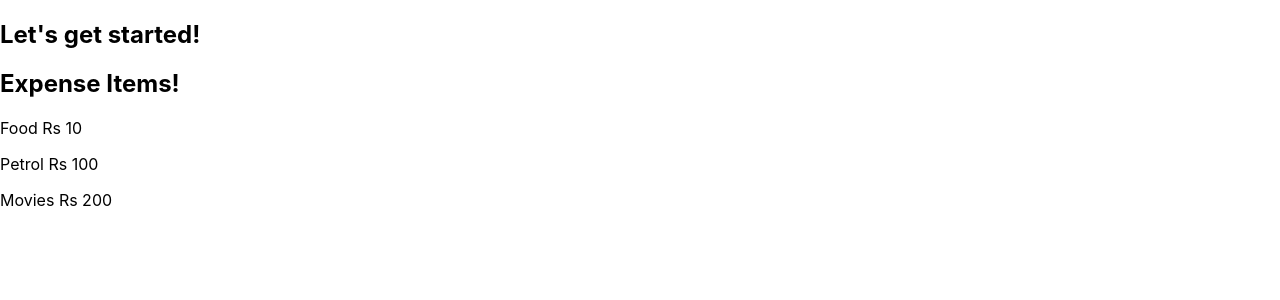
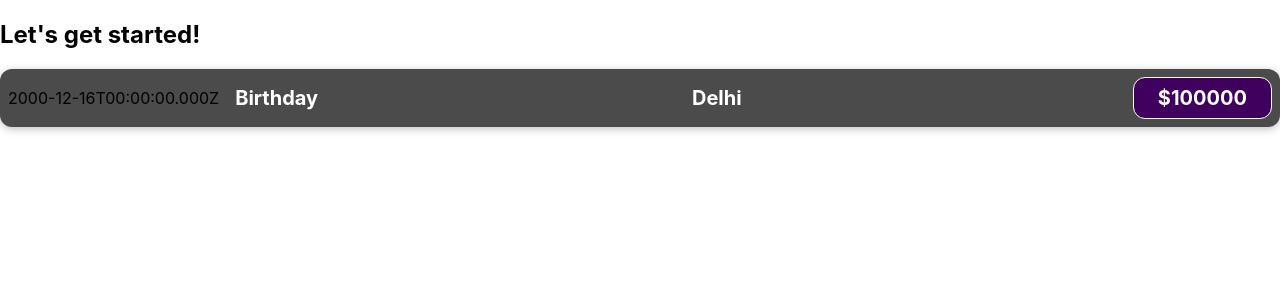
Before and after one commit to ManasB16/Lets-Get-Started-with-React, a React (Create React App) app: page / in a window 1280 px wide. Shown: the top 300 px of the page. Built offline with nearby package versions, Linux system fonts and the light colour scheme.

Commit message:
Styling and using JS in JSX

```diff
--- /dev/null
+++ b/src/components/ExpenseItem.css
@@ -0,0 +1,56 @@
+.expense-item {
+  display: flex;
+  justify-content: space-between;
+  align-items: center;
+  box-shadow: 0 2px 8px rgba(0, 0, 0, 0.25);
+  padding: 0.5rem;
+  margin: 1rem 0;
+  border-radius: 12px;
+  background-color: #4b4b4b;
+}
+
+.expense-item__description {
+  display: flex;
+  flex-direction: column;
+  gap: 1rem;
+  align-items: flex-end;
+  flex-flow: column-reverse;
+  justify-content: flex-start;
+  flex: 1;
+}
+
+.expense-item h2 {
+  color: #3a3a3a;
+  font-size: 1rem;
+  flex: 1;
+  margin: 0 1rem;
+  color: white;
+}
+
+.expense-item__price {
+  font-size: 1rem;
+  font-weight: bold;
+  color: white;
+  background-color: #40005d;
+  border: 1px solid white;
+  padding: 0.5rem;
+  border-radius: 12px;
+}
+
+@media (min-width: 580px) {
+  .expense-item__description {
+    flex-direction: row;
+    align-items: center;
+    justify-content: flex-start;
+    flex: 1;
+  }
+
+  .expense-item__description h2 {
+    font-size: 1.25rem;
+  }
+
+  .expense-item__price {
+    font-size: 1.25rem;
+    padding: 0.5rem 1.5rem;
+  }
+}
--- a/src/components/ExpenseItem.js
+++ b/src/components/ExpenseItem.js
@@ -1,10 +1,19 @@
+import "./ExpenseItem.css";
+
 function ExpenseItem() {
+  const expenseDate = new Date(2000, 11, 16);
+  const expenseTitle = "Birthday";
+  const expenseAmount = 100000;
+  const locationOfExp = "Delhi";
+
   return (
-    <div>
-      <h2>Expense Items!</h2>
-      <p>Food Rs 10</p>
-      <p>Petrol Rs 100</p>
-      <p>Movies Rs 200</p>
+    <div className="expense-item">
+      <div>{expenseDate.toISOString()}</div>
+      <div className="expense-item__description">
+        <h2>{expenseTitle}</h2>
+        <h2>{locationOfExp}</h2>
+        <div className="expense-item__price">${expenseAmount}</div>
+      </div>
     </div>
   );
 }
```
